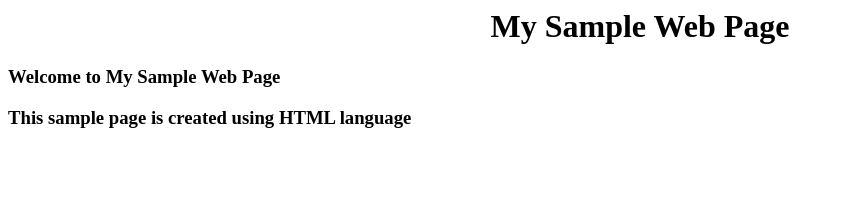
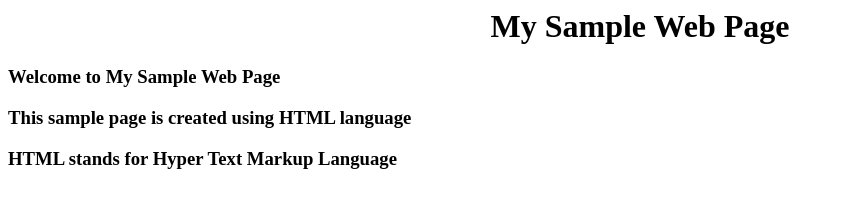
Before and after one commit to devopstraining611-282/12pmrepo, a plain HTML site: page index.html in a window 1280 px wide. Shown: the whole page, without its empty margins (0-844 px from the left). Drawn offline with Linux system fonts and the light colour scheme.

Commit message:
html line added

```diff
--- a/index.html
+++ b/index.html
@@ -4,5 +4,6 @@
 		<center><h1>My Sample Web Page</h1></center>
 		<h3>Welcome to My Sample Web Page</h3>
 		<h3>This sample page is created using HTML language</h3>
+		<h3>HTML stands for Hyper Text Markup Language</h3>
 	</body>
 </html>
```
